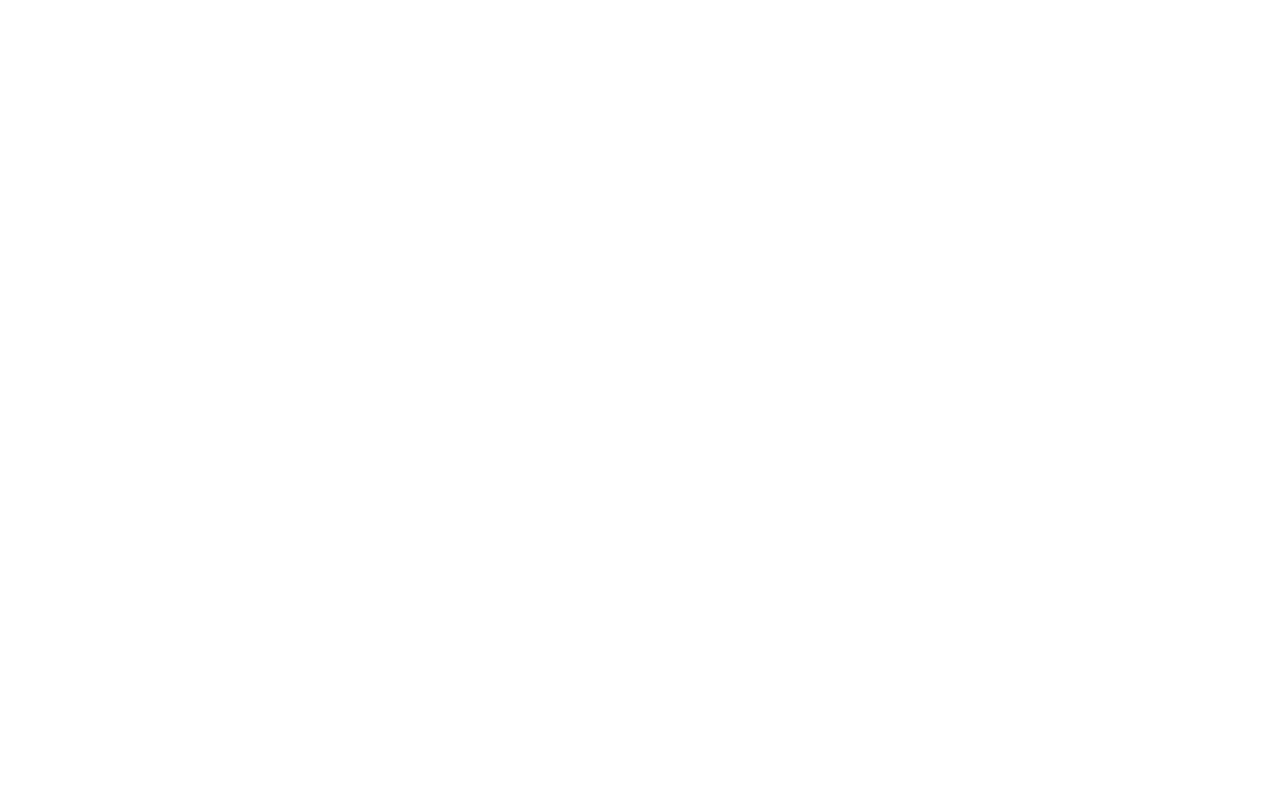
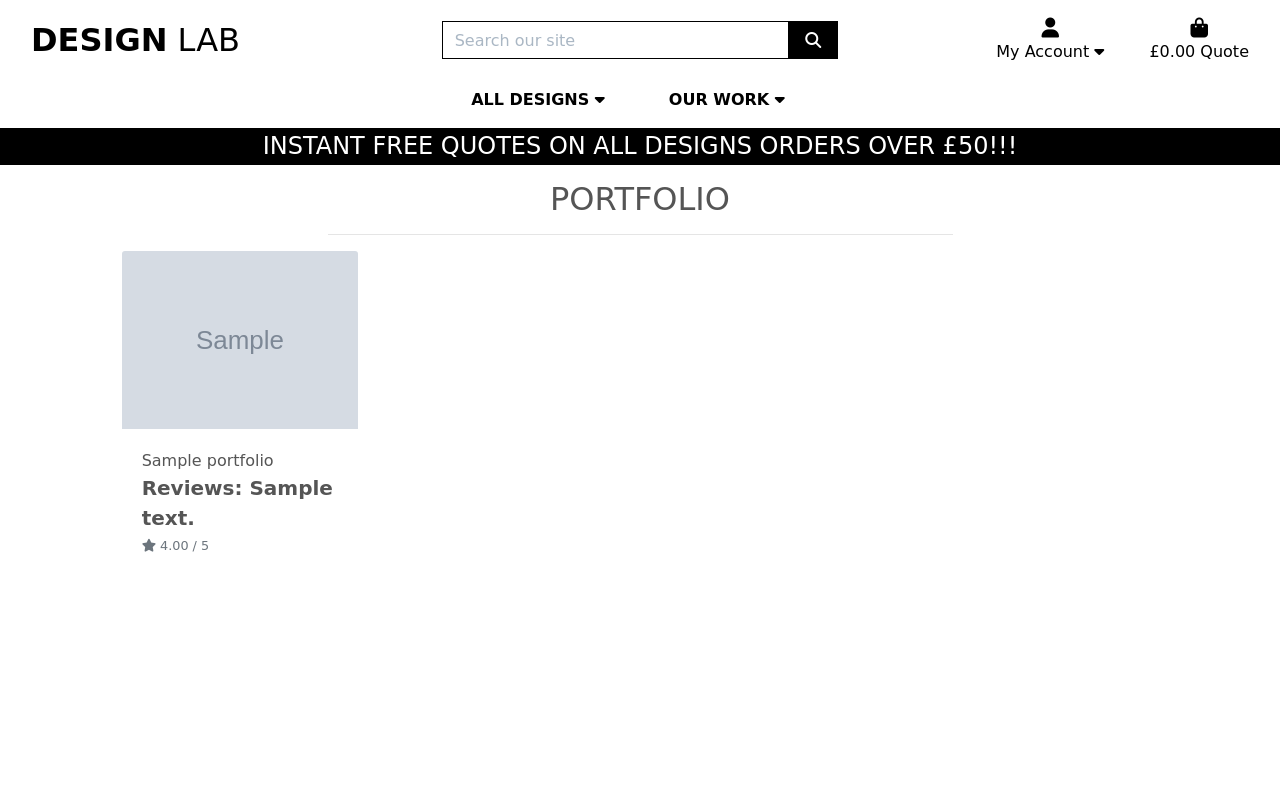
Before and after one commit to afrokingstan/design_lab, a Django app: page /portfolio/ in a window 1280 px wide. Before the commit the page is empty. Run offline with Django 3.2, Linux system fonts and the light colour scheme; tables that the repository leaves empty hold one stand-in row (values such as "Sample post"); grey boxes marked "Sample" are stand-in pictures; parts of the project's set-up code (start-up, migrations or seed data) failed here and were passed over; some libraries are stand-ins or nearby versions; some web fonts are replaced.

Commit message:
started portfolio template

```diff
--- a/checkout/templates/checkout/checkout_success.html
+++ b/checkout/templates/checkout/checkout_success.html
@@ -62,7 +62,7 @@
                     <div class="row">
                         <div class="col-12 col-md-4">
                             <p class="small mb-0 text-black font-weight-bold">
-                                {{ item.project_name }}{{ item.project_description }}{{ item.product.name }}{% if item.product_size %} - Size {{ item.product_size|upper }}{% endif %}
+                                {{ item.project_name }}{{ item.product.name }}{% if item.product_size %} - Size {{ item.product_size|upper }}{% endif %}
                             </p>
                         </div>
                         <div class="col-12 col-md-8 text-md-right">
@@ -97,10 +97,10 @@
 
                     <div class="row">
                         <div class="col-12 col-md-4">
-                            <p class="mb-0 text-black font-weight-bold">Project Owner Phone Number</p>
+                            <p class="mb-0 text-black font-weight-bold">Project Description</p>
                         </div>
                         <div class="col-12 col-md-8 text-md-right">
-                            <p class="mb-0">{{ order.project_owner_phone_number }}</p>
+                            <p class="mb-0">{{ order.project_description|truncatechars:25}}</p>
                         </div>
                     </div>
 
--- a/portfolio/templates/portfolio/all_portfolio.html
+++ b/portfolio/templates/portfolio/all_portfolio.html
@@ -0,0 +1,79 @@
+{% extends "base.html" %}
+{% load static %}
+
+{% block page_header %}
+    <div class="container header-container">
+        <div class="row">
+            <div class="col"></div>
+        </div>
+    </div>
+{% endblock %}
+
+{% block content %}
+    <div class="overlay"></div>
+    <div class="container-fluid">
+        <div class="row">
+            <div class="col text-center mt-3">
+                <h2 class="logo-font">Portfolio</h2>
+                <hr class="w-50 mb-1">
+            </div>
+        </div>
+        <div class="row">
+            <div class="product-container col-10 offset-1">
+                <div class="row mt-1 mb-2"></div>
+                <div class="row">
+                    {% for portfolio in portfolios %}
+                        <div class="col-sm-6 col-md-6 col-lg-4 col-xl-3">
+                            <div class="card h-100 border-0">
+                                {% if portfolio.image %}
+                                <a href="">
+                                    <img class="card-img-top img-fluid" src="{{ portfolio.image.url }}" alt="{{ portfolio.name }}">
+                                </a>
+                                {% else %}
+                                <a href="">
+                                    <img class="card-img-top img-fluid" src="{{ MEDIA_URL }}noimage.png" alt="{{ portfolio.name }}">
+                                </a>
+                                {% endif %}
+                                <div class="card-body pb-0">
+                                    <p class="mb-0">{{ portfolio.name }}</p>
+                                </div>
+                                <div class="card-footer bg-white pt-0 border-0 text-left">
+                                    <div class="row">
+                                        <div class="col">
+                                            <p class="lead mb-0 text-left font-weight-bold">Reviews: {{ portfolio.review|truncatechars:25 }}</p>
+                                            {% if portfolio.rating %}
+                                                <small class="text-muted"><i class="fas fa-star mr-1"></i>{{ portfolio.rating }} / 5</small>
+                                            {% else %}
+                                                <small class="text-muted">No Rating</small>
+                                            {% endif %}
+                                        </div>
+                                    </div>
+                                </div>
+                            </div>
+                        </div>
+                        {% if forloop.counter|divisibleby:1 %}
+                            <div class="col-12 d-sm-none mb-5">
+                                <hr>
+                            </div>
+                        {% endif %}
+                        {% if forloop.counter|divisibleby:2 %}
+                            <div class="col-12 d-none d-sm-block d-md-block d-lg-none mb-5">
+                                <hr>
+                            </div>
+                        {% endif %}
+                        {% if forloop.counter|divisibleby:3 %}
+                            <div class="col-12 d-none d-lg-block d-xl-none mb-5">
+                                <hr>
+                            </div>
+                        {% endif %}
+                        {% if forloop.counter|divisibleby:4 %}
+                            <div class="col-12 d-none d-xl-block mb-5">
+                                <hr>
+                            </div>
+                        {% endif %}
+                    {% endfor %}
+                </div>
+            </div>
+        </div>
+    </div>
+{% endblock %}
```
